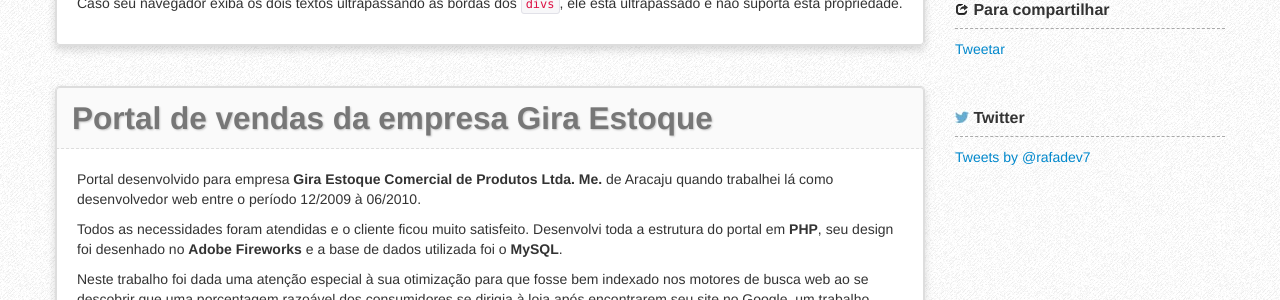
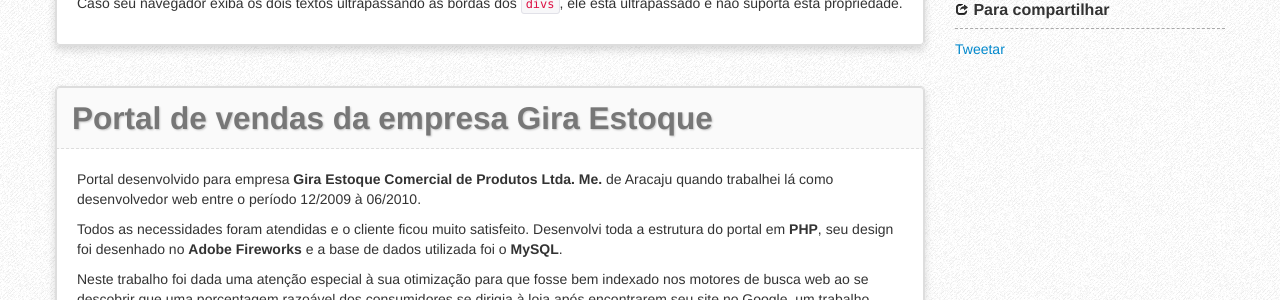
Before and after one commit to rafadev7/RafaDev.com, a Jekyll site: the page built from index.html, in a window 1280 px wide. Shown: the part 729-1029 px from the top of the page. Built offline with Jekyll 4.4.1, drawn with Linux system fonts in a browser that asks for light colours; the list of posts is cut into pages by our own code; comment, search, counter and statistics services are not loaded.

Commit message:
Adjusting

```diff
--- a/_layouts/page.html
+++ b/_layouts/page.html
@@ -16,7 +16,6 @@
 
       {% include feed-subscribe.html %}
       {% include share-page.html %}
-      {% include twitter.html %}
     </aside>
   </div>
 </div>
--- a/_layouts/post.html
+++ b/_layouts/post.html
@@ -60,7 +60,6 @@
 
       {% include feed-subscribe.html %}
       {% include share-post.html %}
-      {% include twitter.html %}
     </aside>
   </div>
 </div>
```
